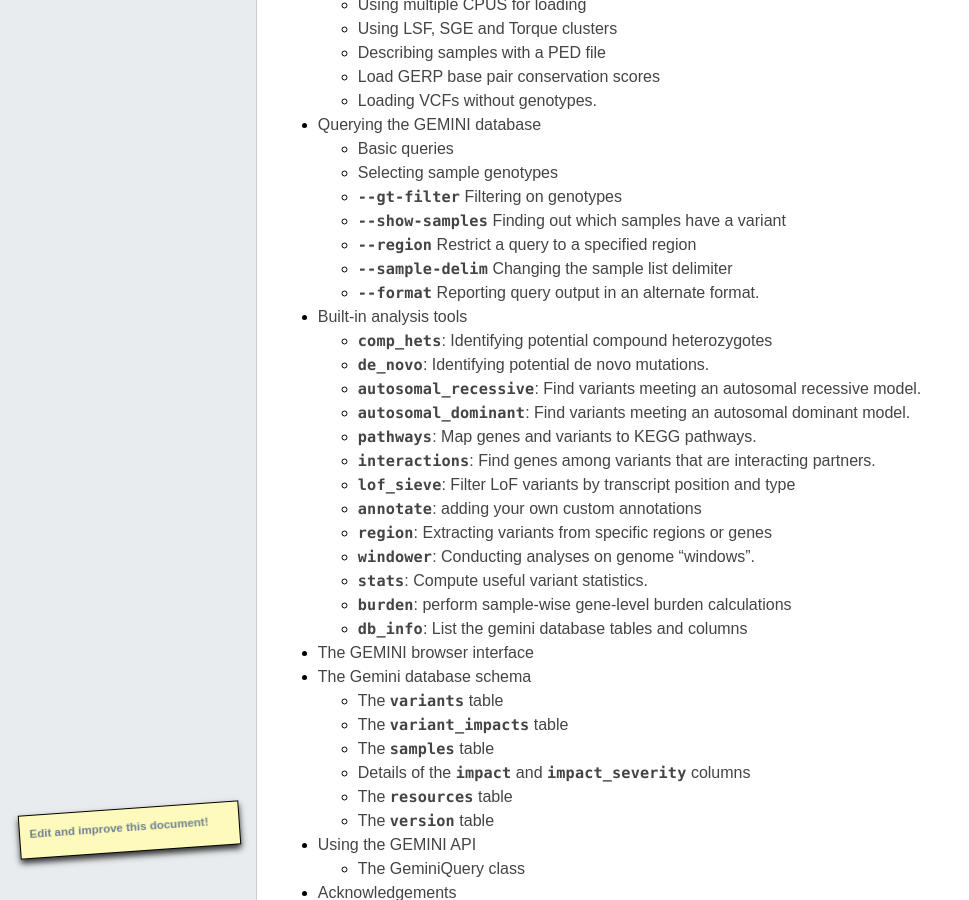
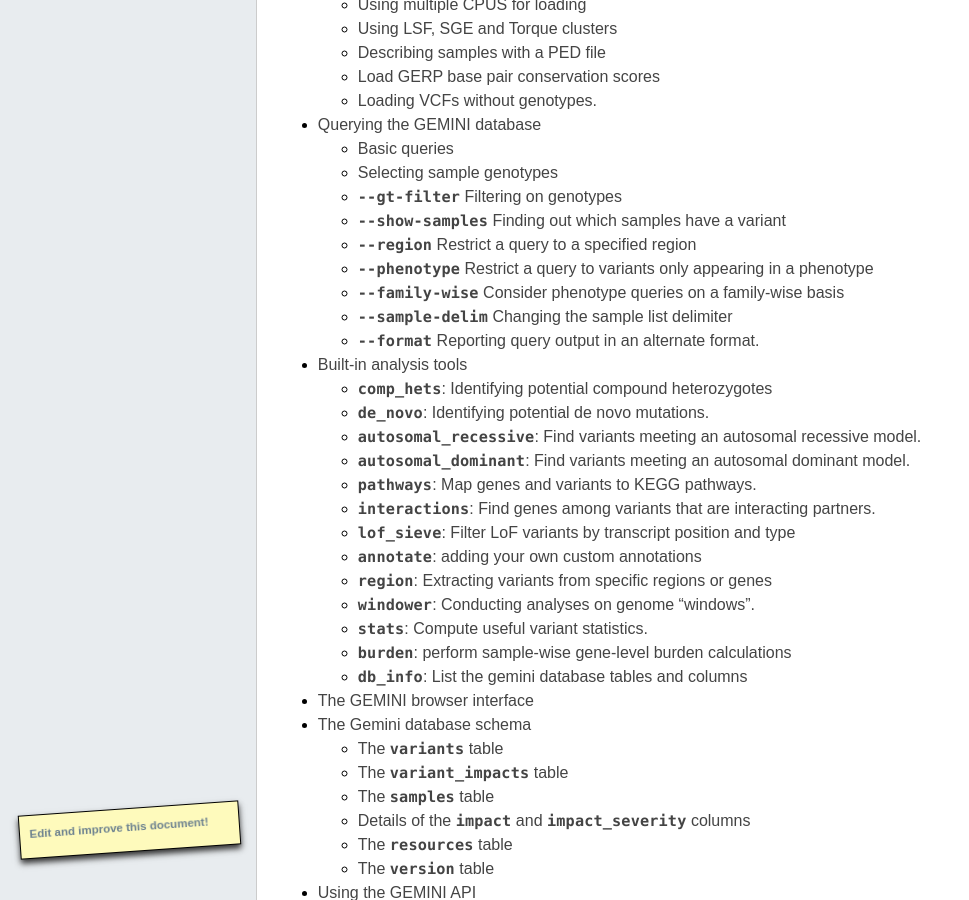
Before and after one commit to arq5x/gemini, a Sphinx documentation site: the page built from docs/index.rst, in a window 1280 px wide and 900 px high, scrolled down 1261 px. Shown: the whole window, without its empty margins (0-969 px from the left). Built offline with Sphinx 7.4.7, drawn with Linux system fonts in a browser that asks for light colours; formulas are drawn with MathJax 3; pages that are not in the unit, such as notebooks, are missing from menus; comment, search, counter and statistics services are not loaded; the version number is read from the project's files by our own code; some of the changed lines change nothing that is shown.

Commit message:
Added documentation for family queries.

```diff
--- a/docs/content/querying.rst
+++ b/docs/content/querying.rst
@@ -263,6 +263,66 @@
                 from variants"  test1.snpeff.db
    chr1	30859	30860	G	C
 
+===================================================
+``--phenotype`` Restrict a query to variants only appearing in a phenotype
+===================================================
+The ``--phenotype`` option will only return a variant that matches a query
+if the variant is exclusive to subjects with the given phenotype. The
+``--exclude-phenotype`` option only returns a variant if it does not appear
+in any subjects with the given phenotype.
+
+So for example if you wanted to find a variant which only appeared in
+affected phenotypes:
+
+.. code-block:: bash
+
+   $ gemini query --phenotype affected -q "select gts, gt_types from variants" test.family.db
+   T/T,T/T,T/C,T/T,T/T,T/T,T/T,T/T,C/C	0,0,1,0,0,0,0,0,3	1_kid,3_kid	1_kid	3_kid
+   T/T,T/T,T/C,T/T,T/T,T/C,T/T,T/T,T/C	0,0,1,0,0,1,0,0,1	1_kid,2_kid,3_kid	1_kid,2_kid,3_kid
+   T/T,T/T,T/T,T/T,T/T,T/T,T/T,T/T,T/C	0,0,0,0,0,0,0,0,1	3_kid	3_kid
+
+
+===================================================
+``--family-wise`` Consider phenotype queries on a family-wise basis
+===================================================
+If you have family structure to your data, you can ask for variants which pass the
+phenotype queries on a family-wise basis. For example if you are interested in
+all of the variants that only appear in affected members of families, you
+can do that like this:
+
+.. code-block:: bash
+
+   $ gemini query --family-wise --phenotype affected -q "select gts, gt_types from variants" test.family.db
+   T/T,T/T,T/C,T/T,T/T,T/T,T/T,T/T,C/C	0,0,1,0,0,0,0,0,3	1_kid,3_kid	1_kid	3_kid
+   C/T,C/T,T/T,C/C,C/C,C/T,C/T,C/T,C/T	1,1,3,0,0,1,1,1,1	1_dad,1_mom,1_kid,2_kid,3_dad,3_mom,3_kid	1_dad,1_mom,2_kid,3_dad,3_mom,3_kid	1_kid
+   C/T,C/T,C/T,C/T,C/T,T/T,C/C,C/C,C/T	1,1,1,1,1,3,0,0,1	1_dad,1_mom,1_kid,2_dad,2_mom,2_kid,3_kid	1_dad,1_mom,1_kid,2_dad,2_mom,3_kid	2_kid
+   G/G,G/G,G/A,G/G,G/G,G/A,G/A,G/A,G/A	0,0,1,0,0,1,1,1,1	1_kid,2_kid,3_dad,3_mom,3_kid	1_kid,2_kid,3_dad,3_mom,3_kid
+   T/T,T/T,T/C,T/T,T/T,T/C,T/T,T/T,T/C	0,0,1,0,0,1,0,0,1	1_kid,2_kid,3_kid	1_kid,2_kid,3_kid
+   T/T,T/T,T/T,T/T,T/T,T/T,T/T,T/T,T/C	0,0,0,0,0,0,0,0,1	3_kid	3_kid
+   T/T,T/T,T/T,T/T,T/T,T/T,T/T,T/C,T/C	0,0,0,0,0,0,0,1,1	3_mom,3_kid	3_mom,3_kid
+
+
+Important note: this will ignore families that do not have at least a
+single member with a phenotype different than the one you are
+querying. The reason for this is if a family only has only one
+phenotype then every variant in the family will pass this filter, which is not
+usually what you want.
+
+You can also specify that a variant passes this filter in multiple families with
+the --min-families option. So if you want a variant that is only in affected members of
+at least two families:
+
+.. code-block:: bash
+
+   $ gemini query --min-families 2 --family-wise --phenotype affected -q "select gts, gt_types from variants" test.family.db
+   T/T,T/T,T/C,T/T,T/T,T/T,T/T,T/T,C/C	0,0,1,0,0,0,0,0,3	1_kid,3_kid	1_kid	3_kid
+   C/T,C/T,T/T,C/C,C/C,C/T,C/T,C/T,C/T	1,1,3,0,0,1,1,1,1	1_dad,1_mom,1_kid,2_kid,3_dad,3_mom,3_kid	1_dad,1_mom,2_kid,3_dad,3_mom,3_kid	1_kid
+   C/T,C/T,C/T,C/T,C/T,T/T,C/C,C/C,C/T	1,1,1,1,1,3,0,0,1	1_dad,1_mom,1_kid,2_dad,2_mom,2_kid,3_kid	1_dad,1_mom,1_kid,2_dad,2_mom,3_kid	2_kid
+   G/G,G/G,G/A,G/G,G/G,G/A,G/A,G/A,G/A	0,0,1,0,0,1,1,1,1	1_kid,2_kid,3_dad,3_mom,3_kid	1_kid,2_kid,3_dad,3_mom,3_kid
+   T/T,T/T,T/C,T/T,T/T,T/C,T/T,T/T,T/C	0,0,1,0,0,1,0,0,1	1_kid,2_kid,3_kid	1_kid,2_kid,3_kid
+
+These queries also work for the --exclude-family filter.
+
 =============================================================
 ``--sample-delim`` Changing the sample list delimiter
 =============================================================
```
